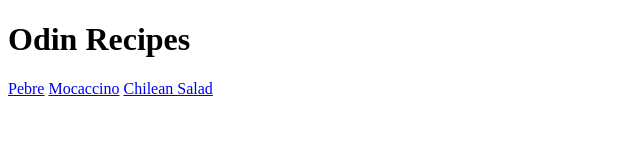
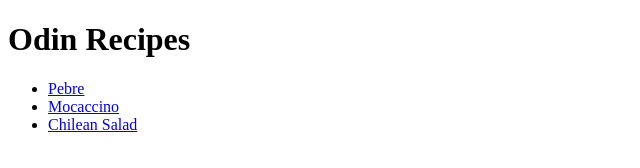
Before and after one commit to hernanfcg/odin-recipes, a plain HTML site: page index.html in a window 1280 px wide. Shown: the whole page, without its empty margins (0-640 px from the left). Drawn offline with Linux system fonts and the light colour scheme.

Commit message:
Add a list of links with recipes

```diff
--- a/index.html
+++ b/index.html
@@ -6,8 +6,10 @@
     </head>
     <body>
         <h1>Odin Recipes</h1>
-        <a href="./recipes/pebre.html">Pebre</a>
-        <a href="./recipes/mocaccino.html">Mocaccino</a>
-        <a href="./recipes/chilean_salad.html">Chilean Salad</a>
+        <ul>
+            <li><a href="./recipes/pebre.html">Pebre</a></li>
+            <li><a href="./recipes/mocaccino.html">Mocaccino</a></li>
+            <li><a href="./recipes/chilean_salad.html">Chilean Salad</a></li>
+        </ul>
     </body>
 </html>
```
